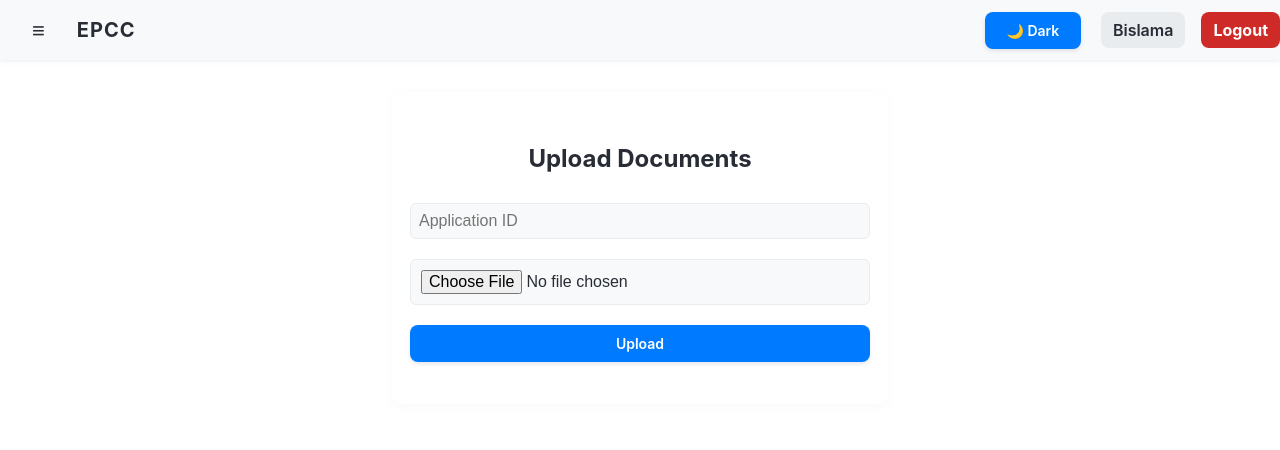
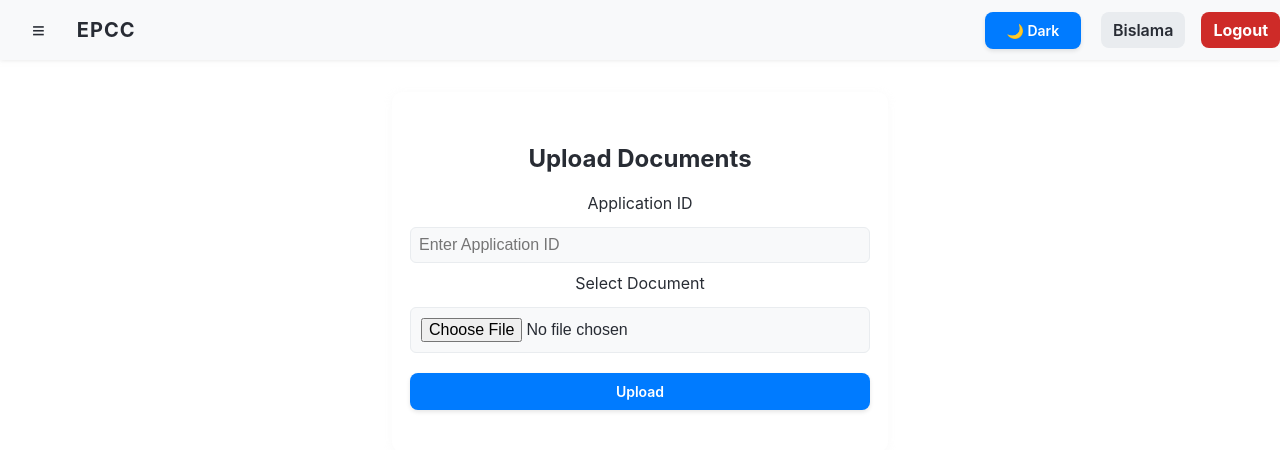
Before and after one commit to DarssiniRamesh/e-policecert-suite-118001-118011, a React (Create React App) app in the folder epcc_frontend/: page /upload in a window 1280 px wide. Shown: the top 450 px of the page. Built offline with nearby package versions, Linux system fonts and the light colour scheme; sample sign-in values are in the browser's storage.

Commit message:
CheckPoint

```diff
--- a/epcc_frontend/src/pages/DocumentUpload.js
+++ b/epcc_frontend/src/pages/DocumentUpload.js
@@ -3,6 +3,10 @@ import { useLang } from "../i18n";
 import { apiRequest, getAuthToken } from "../api";
 
 // PUBLIC_INTERFACE
+/**
+ * Document upload form page. Correctly sends 'application_id' and 'file' in multipart/form-data format.
+ * Requires a valid application ID (string or number). On success, shows a confirmation message.
+ */
 export default function DocumentUpload() {
   const { t } = useLang();
   const [file, setFile] = useState(null);
@@ -10,11 +14,14 @@ export default function DocumentUpload() {
   const [loading, setLoading] = useState(false);
   const [appId, setAppId] = useState("");
 
-  const handleChange = (e) => {
-    setFile(e.target.files[0]);
+  // Handle file input change
+  const handleFileChange = (e) => {
+    setFile(e.target.files && e.target.files.length ? e.target.files[0] : null);
     setMsg("");
   };
 
+  // Handle form submit: send FormData { application_id, file } to backend
+  // PUBLIC_INTERFACE
   const handleSubmit = async (e) => {
     e.preventDefault();
     if (!file) {
@@ -42,23 +49,37 @@ export default function DocumentUpload() {
   return (
     <div className="container" style={{ maxWidth: 460, margin: "32px auto" }}>
       <h2>{t("upload_documents")}</h2>
-      <form onSubmit={handleSubmit}>
+      <form onSubmit={handleSubmit} encType="multipart/form-data">
         <div>
+          {/* Application ID input */}
+          <label htmlFor="app-id-field" style={{ display: "block", marginBottom: 4 }}>
+            Application ID
+          </label>
           <input
+            id="app-id-field"
             type="text"
             style={{ width: "100%", margin: "10px 0", padding: 8 }}
-            placeholder="Application ID"
+            placeholder="Enter Application ID"
             value={appId}
             onChange={e => setAppId(e.target.value)}
             required
+            autoComplete="off"
           />
         </div>
-        <input
-          type="file"
-          accept="*"
-          onChange={handleChange}
-          style={{ margin: "10px 0" }}
-        />
+        <div>
+          {/* File picker */}
+          <label htmlFor="file-input" style={{ display: "block", marginBottom: 4 }}>
+            Select Document
+          </label>
+          <input
+            id="file-input"
+            type="file"
+            accept="*"
+            onChange={handleFileChange}
+            style={{ margin: "10px 0" }}
+            required
+          />
+        </div>
         <button
           className="theme-toggle"
           style={{ margin: "10px 0", width: "100%" }}
```
Also changed, not shown: 1 other file (tests, documents, lock files or other folders).
